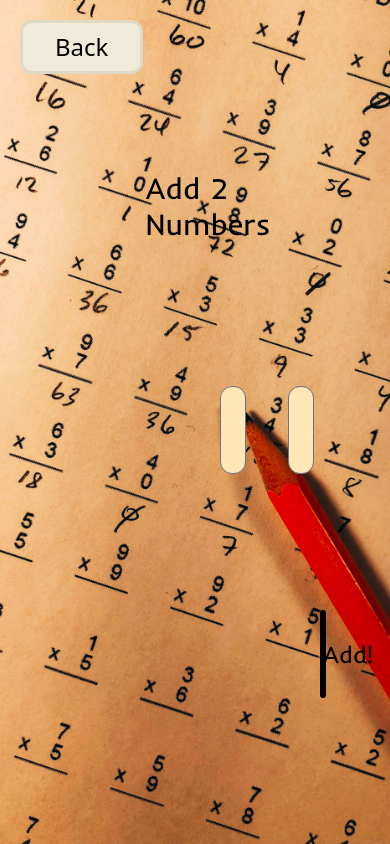
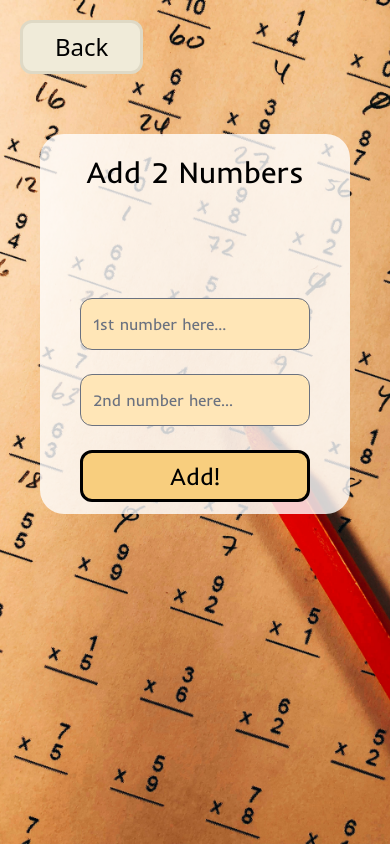
Before and after one commit to Kass-S/all-for-one-react, a React (Vite) app: page /Add2Numbers in a window 390 px wide. Built offline with nearby package versions, Linux system fonts and the light colour scheme.

Commit message:
add 2 numbers responsiveness updated

```diff
--- a/src/components/Add2NumbersComponent.jsx
+++ b/src/components/Add2NumbersComponent.jsx
@@ -25,20 +25,21 @@ const Add2NumbersComponent = () => {
 
             <Link to="/pages"><button className="text-black text-2xl m-5 bg-[#F0EBD9] rounded-xl border-[#DFD9C5] border-[3px] p-2 px-8">Back</button></Link>
 
-            <div className="font-inder bg-white/80 grid mx-52 mt-14 grid-cols-5 grid-rows-6 rounded-3xl mr-[40rem]">
-                <p className="text-3xl flex justify-center my-5 col-span-5">Add 2 Numbers</p>
+            <div className="font-inder bg-white/80 grid mx-10 lg:mx-52 mt-10 grid-cols-1 grid-rows-5 sm:grid-cols-3 sm:grid-rows-4 lg:grid-cols-5 lg:grid-rows-6 rounded-3xl xl:mr-[40rem]">
 
-                <p className="flex justify-center self-center col-start-[2] col-end-[5] row-[2] ">{display}</p>
+                <p className="text-3xl flex justify-center my-5 sm:col-span-3 lg:col-span-5">Add 2 Numbers</p>
 
-                <input type="text" placeholder="1st number here..." className="bg-[#FFE6B7] border-1 col-start-2 col-end-4 row-[3] m-3 rounded-xl mr-20" onChange={(event) => {
+                <p className="flex justify-center self-center sm:col-span-3 mx-2 lg:col-start-[2] lg:col-end-[5] row-[2] ">{display}</p>
+
+                <input type="text" placeholder="1st number here..." className="bg-[#FFE6B7] border-1 lg:col-start-2 lg:col-end-4 sm:row-[3] mx-10 sm:mx-0 m-3 rounded-xl lg:mr-20" onChange={(event) => {
                     setNum1(event.target.value)
                 }} />
 
-                <input  type="text" placeholder="2nd number here..." className="bg-[#FFE6B7] border-1 col-start-3 col-end-5 row-[3] m-3 rounded-xl ml-20" onChange={(event) => {
+                <input  type="text" placeholder="2nd number here..." className="bg-[#FFE6B7] border-1 sm:col-[3] lg:col-start-3 lg:col-end-5 sm:row-[3] mx-10 sm:mx-0 m-3 rounded-xl lg:ml-20" onChange={(event) => {
                     setNum2(event.target.value)
                 }} />
 
-                <button className="text-2xl bg-[#F8CE7E] border-[3px] border-black col-start-2 col-end-5 row-[5] m-3 mx-28 rounded-xl cursor-pointer" onClick={displaySolution} >Add!</button>
+                <button className="text-2xl bg-[#F8CE7E] border-[3px] border-black sm:col-[2] lg:col-start-2 lg:col-end-5 sm:row-[4] lg:row-[5] mx-10 sm:mx-0 m-3 lg:mx-28 rounded-xl cursor-pointer" onClick={displaySolution} >Add!</button>
 
             </div>
         </div>
```
